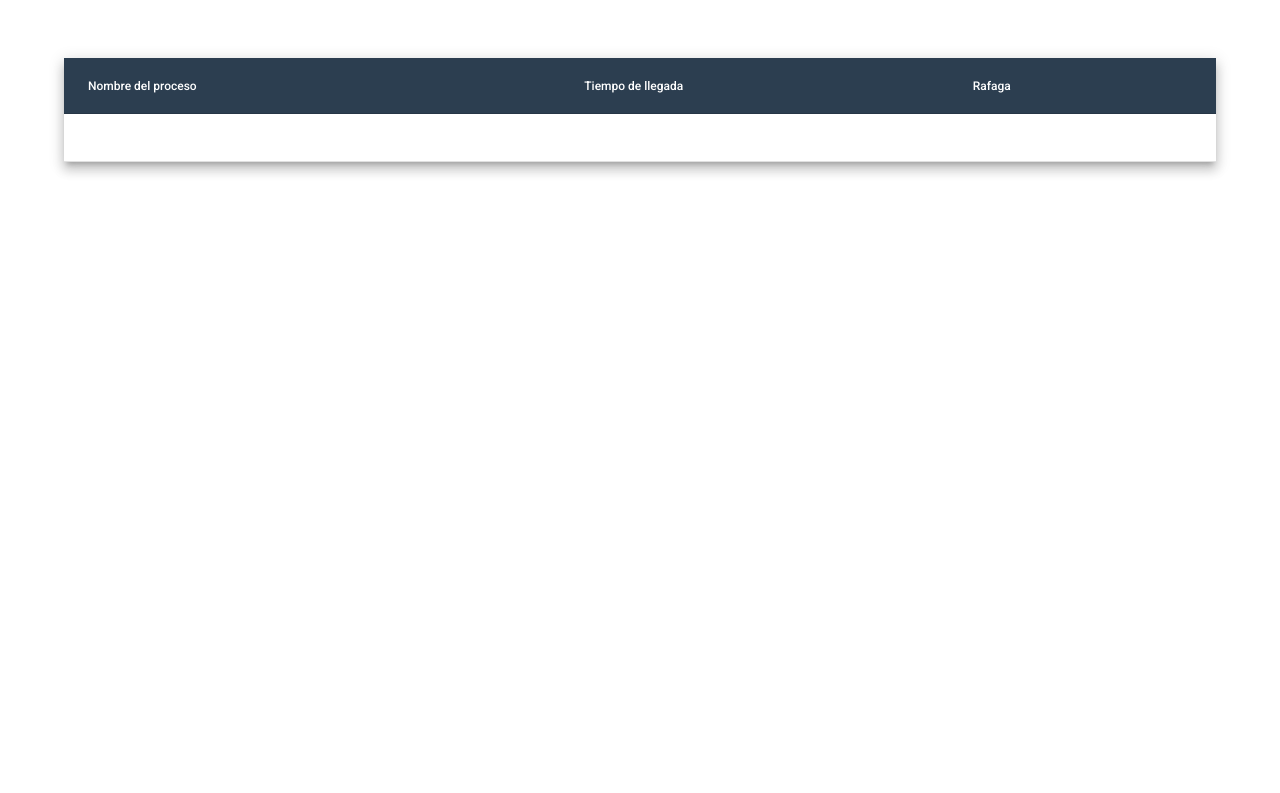
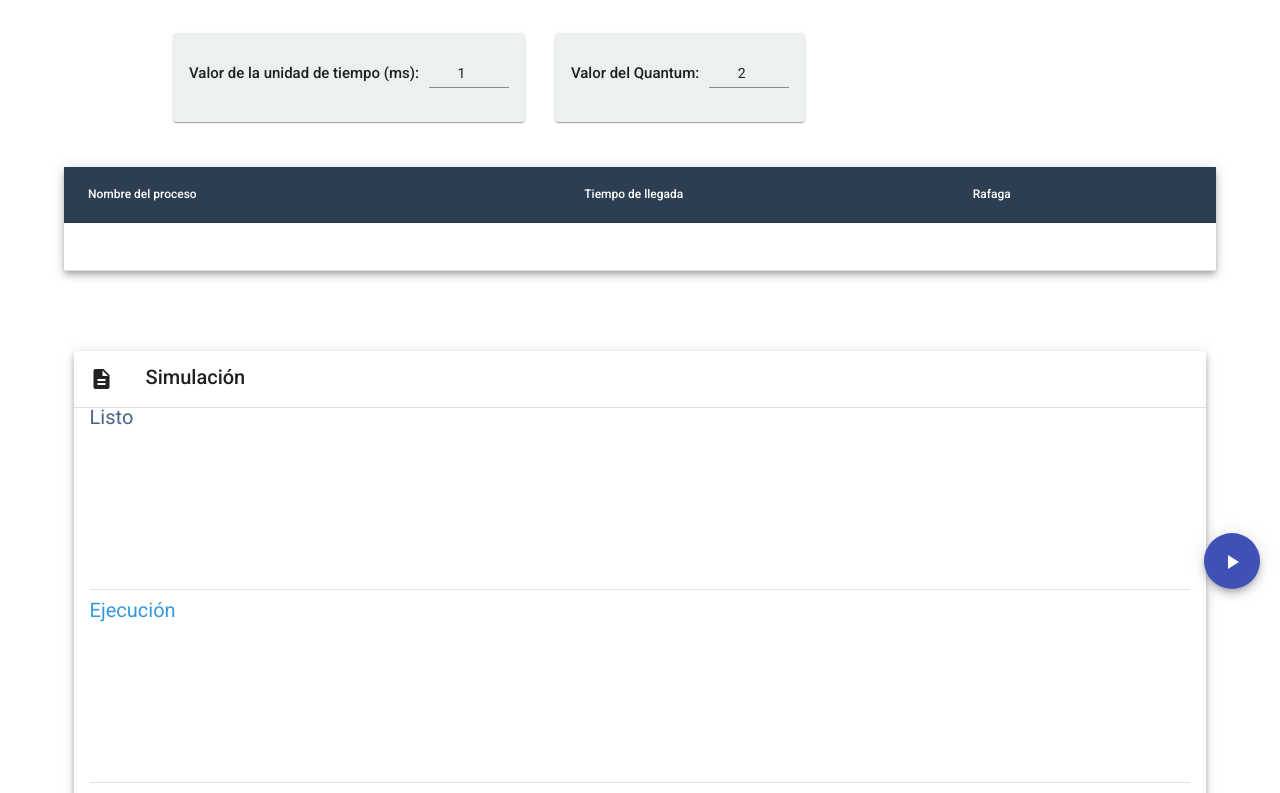
Before and after one commit to bianfa2/ProcessManager, an Angular app: page /simulator in a window 1280 px wide. Shown: the part 186-979 px from the top of the page. Before the commit the page ends 800 px from the top, so only its background shows below. Built offline with nearby package versions, Linux system fonts and the light colour scheme.

Commit message:
Add simulation section

```diff
--- a/src/app/app.module.ts
+++ b/src/app/app.module.ts
@@ -1,5 +1,6 @@
 import { BrowserModule } from '@angular/platform-browser';
 import { NgModule } from '@angular/core';
+import { HttpClientModule } from '@angular/common/http';
 
 import { AppRoutingModule } from './app-routing.module';
 import { AppComponent } from './app.component';
@@ -15,12 +16,15 @@ import { MatTableModule } from '@angular/material/table';
 import { MatListModule } from '@angular/material/list';
 import { MatDividerModule } from '@angular/material/divider';
 import { SimulatorComponent } from './components/simulator/simulator.component';
+import { MatCardModule } from '@angular/material/card';
+import { MatIconModule } from '@angular/material/icon';
 
 @NgModule({
   declarations: [AppComponent, HomeComponent, SimulatorComponent],
   imports: [
     BrowserModule,
     AppRoutingModule,
+    HttpClientModule,
     BrowserAnimationsModule,
     MatToolbarModule,
     MatSelectModule,
@@ -31,6 +35,8 @@ import { SimulatorComponent } from './components/simulator/simulator.component';
     MatTableModule,
     MatListModule,
     MatDividerModule,
+    MatCardModule,
+    MatIconModule,
   ],
   providers: [],
   bootstrap: [AppComponent],
--- a/src/app/components/home/home.component.ts
+++ b/src/app/components/home/home.component.ts
@@ -34,6 +34,7 @@ export class HomeComponent implements OnInit {
           {
             pid: '',
             processName: '',
+            priority: 0,
             userName: '',
             memoryUsage: '',
             cpuTime: '',
@@ -43,7 +44,10 @@ export class HomeComponent implements OnInit {
 
   getMyProcess() {
     this.selected == '0'
-      ? (this.myProcess = this.myProcessService.getByMemory())
+      ? this.myProcessService.getByMemory().subscribe((data) => {
+          this.myProcess = data;
+          this.myProcessService.setProcess(data);
+        })
       : (this.myProcess = this.myProcessService.getByCPU());
 
     this.simulate = true;
--- a/src/app/components/simulator/simulator.component.html
+++ b/src/app/components/simulator/simulator.component.html
@@ -13,7 +13,27 @@
     <mat-list-item>Algoritmo de planificación de procesos Round Robin</mat-list-item>
 </mat-list>
 
-<table mat-table [dataSource]="myProcess" class="mat-elevation-z8 process">
+<div class="inputs">
+  <mat-card class="inputs__card">
+    <div class="inputs__data">
+      <h4 class="inputs__data__label">Valor de la unidad de tiempo (ms): </h4>
+      <mat-form-field class="inputs__data__input">
+          <input matInput type="number" min="1" [formControl]="th">
+      </mat-form-field>
+    </div>
+  </mat-card>
+
+  <mat-card class="inputs__card">
+    <div class="inputs__data">
+      <h4 class="inputs__data__label">Valor del Quantum: </h4>
+      <mat-form-field class="inputs__data__input">
+          <input matInput type="number" min="1" [formControl]="quantum">
+      </mat-form-field>
+    </div>
+  </mat-card>
+</div>
+
+<table mat-table [dataSource]="myProcess" class="mat-elevation-z5 process">
 
     <!--- Note that these columns can be defined in any order.
           The actual rendered columns are set as a property on the row definition" -->
@@ -39,3 +59,50 @@
     <tr mat-header-row *matHeaderRowDef="displayedColumns"></tr>
     <tr mat-row *matRowDef="let row; columns: displayedColumns;"></tr>
 </table>
+
+<mat-card class="mat-elevation-z5 simulation-section">
+  <mat-card-header>
+    <div mat-card-avatar>
+      <mat-icon aria-hidden="false" aria-label="Example home icon">description</mat-icon>
+    </div>
+    <mat-card-title>Simulación</mat-card-title>
+  </mat-card-header>
+  <mat-divider></mat-divider>
+  <mat-card-content class="l">
+    <p class="simulation-section__subtitle ready">Listo</p>
+    <div class="simulation-section__item">
+      <mat-card class="simulation-section__item__process" *ngFor="let process of readyProcess">
+        <mat-card-header>
+          <mat-card-title>{{ process.processName }}</mat-card-title>
+        </mat-card-header>
+        <mat-card-content>
+          Pid: {{ process.pid }}<br>
+          Quantum: {{ process.quantum }} <br>
+          Ejecuciones: {{ process.nExec }} <br>
+        </mat-card-content>
+      </mat-card>
+    </div>
+    <mat-divider></mat-divider>
+    <p class="simulation-section__subtitle exec">Ejecución</p>
+    <div class="simulation-section__item">
+
+    </div>
+    <mat-divider></mat-divider>
+    <p class="simulation-section__subtitle wait">Espera</p>
+    <div class="simulation-section__item">
+
+    </div>
+    <mat-divider></mat-divider>
+    <p class="simulation-section__subtitle finish">Terminado</p>
+    <div class="simulation-section__item">
+
+    </div>
+  </mat-card-content>
+</mat-card>
+
+<div class="control-buttons">
+  <button mat-fab class="control-buttons__button" color="primary">
+    <mat-icon aria-hidden="false" aria-label="Example home icon">play_arrow</mat-icon>
+  </button>
+  <!-- <button mat-fab class="control-buttons__button" color="warn">Warn</button> -->
+</div>
--- a/src/app/components/simulator/simulator.component.scss
+++ b/src/app/components/simulator/simulator.component.scss
@@ -12,6 +12,33 @@
   width: 80%;
 }
 
+.inputs {
+  width: 80%;
+  margin: 0 auto;
+  padding: 20px 0 0 30px;
+  display: flex;
+  justify-content: flex-start;
+  align-items: center;
+
+  &__card {
+    margin-left: 30px;
+    background-color: #ecf0f1;
+  }
+
+  &__data {
+    display: inline-block;
+    &__label {
+      font-weight: 500;
+      margin-right: 10px;
+      display: inline-block;
+    }
+    &__input {
+      text-align: center;
+      width: 80px;
+    }
+  }
+}
+
 .process {
   width: 90%;
   margin: 0 auto;
@@ -22,3 +49,73 @@
     color: white;
   }
 }
+
+.simulation-section {
+  width: 86%;
+  margin: 80px auto 160px;
+  background: #ffffff;
+
+  &__subtitle {
+    font-size: 20px;
+    margin-top: 10px;
+  }
+
+  .ready {
+    color: #4b6584;
+  }
+
+  .exec {
+    color: #3498db;
+  }
+
+  .wait {
+    color: #e74c3c;
+  }
+
+  .finish {
+    color: #2ecc71;
+  }
+
+  &__item {
+    height: 150px;
+    overflow-y: hidden;
+    overflow-x: auto;
+    display: flex;
+    justify-content: flex-start;
+    align-items: center;
+    padding-left: 10px;
+
+    &__test {
+      min-width: 800px;
+      height: 100px;
+      background: yellow;
+      margin-left: 10px;
+    }
+
+    &__process {
+      margin-left: 10px;
+      min-width: 140px;
+      height: 65%;
+      background: #57606f;
+      color: white;
+
+      &__data {
+        height: 100%;
+      }
+    }
+  }
+}
+
+.control-buttons {
+  position: fixed;
+  bottom: 15px;
+  right: 20px;
+  display: flex;
+  flex-direction: column;
+  justify-content: space-around;
+  align-items: center;
+
+  &__button {
+    margin-bottom: 10px;
+  }
+}
--- a/src/app/components/simulator/simulator.component.ts
+++ b/src/app/components/simulator/simulator.component.ts
@@ -1,4 +1,5 @@
 import { Component, OnInit } from '@angular/core';
+import { FormControl } from '@angular/forms';
 import { MyProcessService } from '../../services/myProcess/my-process.service';
 import {
   Process,
@@ -12,7 +13,10 @@ import {
 })
 export class SimulatorComponent implements OnInit {
   displayedColumns: string[] = ['processName', 'timeArrival', 'burst'];
-  myProcess: Process[] = [];
+  myProcess: Process[];
+  readyProcess: Process[];
+  th = new FormControl('1');
+  quantum = new FormControl('2');
 
   constructor(
     public roundRobinService: RoundRobinService,
@@ -24,12 +28,17 @@ export class SimulatorComponent implements OnInit {
       .setMyProcess(this.myProcessService.process)
       .then(() => {
         this.roundRobinService.process.length > 0
-          ? (this.myProcess = this.roundRobinService.process)
+          ? ((this.myProcess = this.roundRobinService.process),
+            (this.readyProcess = this.roundRobinService.process))
           : (this.myProcess = [
               {
+                pid: '',
                 processName: '',
+                priority: 0,
                 timeArrival: '',
                 burst: '',
+                quantum: 0,
+                nExec: 0,
               },
             ]);
       });
--- a/src/app/services/myProcess/my-process.service.ts
+++ b/src/app/services/myProcess/my-process.service.ts
@@ -1,4 +1,5 @@
 import { Injectable } from '@angular/core';
+import { HttpClient } from '@angular/common/http';
 
 @Injectable({
   providedIn: 'root',
@@ -6,10 +7,18 @@ import { Injectable } from '@angular/core';
 export class MyProcessService {
   process: MyProcess[] = [];
 
-  constructor() {}
+  constructor(public httpClient: HttpClient) {}
+
+  setProcess(process: MyProcess[]) {
+    this.process = process;
+  }
 
   getByMemory() {
-    this.process = [
+    return this.httpClient.get<MyProcess[]>(
+      'http://192.168.0.33:3000/api/data/processNumber=5/flag=1'
+    );
+
+    /* this.process = [
       {
         pid: '4',
         processName: 'chrome.exe',
@@ -40,38 +49,50 @@ export class MyProcessService {
       },
     ];
 
-    return this.process;
+    return this.process; */
   }
 
   getByCPU() {
     this.process = [
       {
-        pid: '3',
-        processName: 'Zula.exe',
-        userName: 'DESKTOP-NTR1UBE/Fabian',
-        memoryUsage: '10 KB',
-        cpuTime: '0:00:13',
-      },
-      {
-        pid: '20',
-        processName: 'word.exe',
-        userName: 'DESKTOP-NTR1UBE/Fabian',
-        memoryUsage: '17.524 KB',
-        cpuTime: '0:00:11',
-      },
-      {
-        pid: '15',
-        processName: 'discord.exe',
-        userName: 'DESKTOP-NTR1UBE/Fabian',
-        memoryUsage: '5 KB',
-        cpuTime: '0:00:11',
+        pid: '0',
+        processName: 'System Idle Process',
+        userName: 'NT AUTHORITY\\SYSTEM',
+        memoryUsage: '8 KB',
+        cpuTime: '28:03:14',
+        priority: 1,
       },
       {
         pid: '4',
+        processName: 'System',
+        userName: 'N/D',
+        memoryUsage: '388 KB',
+        cpuTime: '2:14:03',
+        priority: 1,
+      },
+      {
+        pid: '2704',
+        processName: 'Code.exe',
+        userName: 'DESKTOP-A54H9IH\\jgabr',
+        memoryUsage: '177.976 KB',
+        cpuTime: '0:24:08',
+        priority: 0,
+      },
+      {
+        pid: '18892',
+        processName: 'node.exe',
+        userName: 'DESKTOP-A54H9IH\\jgabr',
+        memoryUsage: '81.900 KB',
+        cpuTime: '0:21:25',
+        priority: 0,
+      },
+      {
+        pid: '4352',
         processName: 'chrome.exe',
-        userName: 'DESKTOP-NTR1UBE/Fabian',
-        memoryUsage: '15 KB',
-        cpuTime: '0:00:13',
+        userName: 'DESKTOP-A54H9IH\\jgabr',
+        memoryUsage: '91.828 KB',
+        cpuTime: '0:16:44',
+        priority: 0,
       },
     ];
 
@@ -85,4 +106,5 @@ export interface MyProcess {
   userName: string;
   memoryUsage: string;
   cpuTime: string;
+  priority: number;
 }
--- a/src/app/services/roundRobin/round-robin.service.ts
+++ b/src/app/services/roundRobin/round-robin.service.ts
@@ -15,9 +15,13 @@ export class RoundRobinService {
 
       myProcess.forEach((item, index) => {
         this.process.push({
+          pid: item.pid,
           processName: item.processName,
-          timeArrival: (index + 1).toString(),
+          priority: item.priority,
+          timeArrival: index.toString(),
           burst: item.processName.length.toString(),
+          quantum: 0,
+          nExec: 0,
         });
       });
       resolve();
@@ -26,7 +30,11 @@ export class RoundRobinService {
 }
 
 export interface Process {
+  pid: string;
   processName: string;
+  priority: number;
   timeArrival: string;
   burst: string;
+  quantum: number;
+  nExec: number;
 }
```
